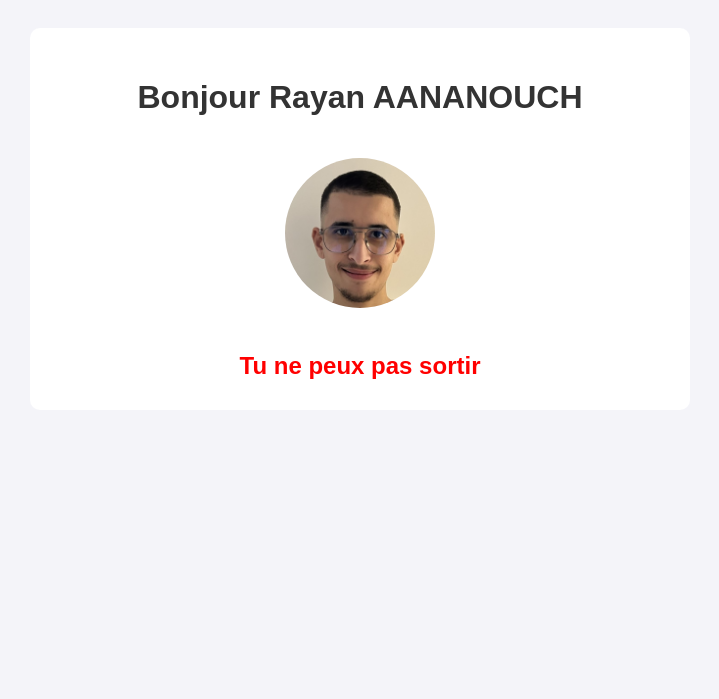
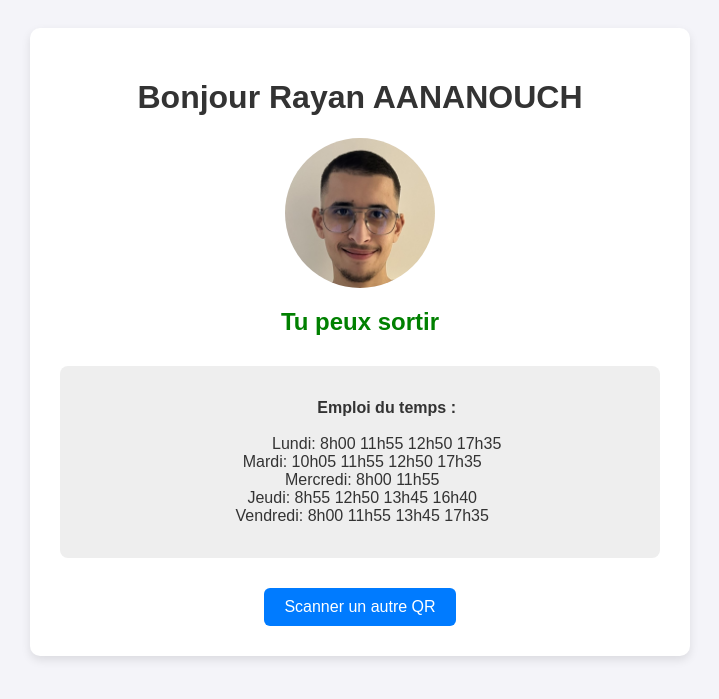
Before and after one commit to raanc81/projet, a Flask app: a page that uses templates/eleve.html in a window 1280 px wide. Shown: the top 699 px of the page, without its empty margins (280-999 px from the left). Run offline with Flask 3, Linux system fonts and the light colour scheme; data comes from the database, SQL or seed files in the repository; both versions use the stored data as it was after the commit.

Commit message:
Premier commit

```diff
--- a/app.py
+++ b/app.py
@@ -19,6 +19,7 @@ BASE_URL = "https://projet-flrh.onrender.com"
 ADMIN_USERNAME = "admin"
 ADMIN_PASSWORD = "admin123"
 
+
 def update_db():
     conn = sqlite3.connect(DB_FILE)
     cursor = conn.cursor()
@@ -36,11 +37,14 @@ def update_db():
     conn.commit()
     conn.close()
 
+
 update_db()
+
 
 @app.route('/')
 def index():
     return redirect(url_for('login'))
+
 
 @app.route('/login', methods=['GET', 'POST'])
 def login():
@@ -54,10 +58,12 @@ def login():
             flash("Identifiant ou mot de passe incorrect", "danger")
     return render_template('login.html')
 
+
 @app.route('/logout')
 def logout():
     session.pop('admin', None)
     return redirect(url_for('login'))
+
 
 @app.route('/admin')
 def admin():
@@ -69,6 +75,7 @@ def admin():
     eleves = cursor.fetchall()
     conn.close()
     return render_template('admin.html', eleves=eleves)
+
 
 @app.route('/add_eleve', methods=['POST'])
 def add_eleve():
@@ -91,6 +98,7 @@ def add_eleve():
     conn.close()
     return redirect(url_for('admin'))
 
+
 @app.route('/delete_eleve/<nom_eleve>', methods=['POST'])
 def delete_eleve(nom_eleve):
     if not session.get('admin'):
@@ -101,6 +109,7 @@ def delete_eleve(nom_eleve):
     conn.commit()
     conn.close()
     return redirect(url_for('admin'))
+
 
 @app.route('/edit_eleve/<nom_eleve>', methods=['GET', 'POST'])
 def edit_eleve(nom_eleve):
@@ -117,8 +126,10 @@ def edit_eleve(nom_eleve):
     cursor.execute("SELECT emploi_du_temps FROM eleves WHERE nom_eleve = ?", (nom_eleve,))
     emploi_du_temps = cursor.fetchone()[0]
     conn.close()
-    emploi_du_temps_dict = {jour.split(':')[0].strip(): jour.split(':')[1].strip() for jour in emploi_du_temps.split(',')}
+    emploi_du_temps_dict = {jour.split(':')[0].strip(): jour.split(':')[1].strip() for jour in
+                            emploi_du_temps.split(',')}
     return render_template('edit_eleve.html', nom_eleve=nom_eleve, emploi_du_temps=emploi_du_temps_dict)
+
 
 @app.route('/generate_qr', methods=['GET', 'POST'])
 def generate_qr():
@@ -149,6 +160,7 @@ def generate_qr():
     conn.close()
     return render_template('generate_qr.html', eleves=eleves)
 
+
 @app.route('/eleve/<nom_eleve>/<emploi_du_temps>')
 def afficher_eleve(nom_eleve, emploi_du_temps):
     emploi_du_temps = unquote(emploi_du_temps)
@@ -163,22 +175,40 @@ def afficher_eleve(nom_eleve, emploi_du_temps):
 
     # Traitement de l'heure
     now = datetime.now()
-    jour = now.strftime('%A')
+    jour = now.strftime('%A')  # Ex: 'Monday'
+    jour_fr = {
+        "Monday": "Lundi",
+        "Tuesday": "Mardi",
+        "Wednesday": "Mercredi",
+        "Thursday": "Jeudi",
+        "Friday": "Vendredi",
+        "Saturday": "Samedi",
+        "Sunday": "Dimanche"
+    }
+    jour = jour_fr.get(jour, jour)
     heure = now.strftime('%H:%M')
-    emploi_du_temps_dict = {j.strip(): h.strip() for j, h in [item.split(':') for item in emploi_du_temps.split(',')]}
+
+    emploi_du_temps_dict = {j.strip(): h.strip() for j, h in
+                            [item.split(':', 1) for item in emploi_du_temps.split(',')]}
     heure_sortie = emploi_du_temps_dict.get(jour, None)
 
-    peut_sortir = False
+    peut_sortir = True
     if heure_sortie:
         try:
-            heure_actuelle = datetime.strptime(heure, '%H:%M')
-            heure_limite = datetime.strptime(heure_sortie, '%H:%M')
-            peut_sortir = heure_actuelle >= heure_limite
-        except ValueError:
-            pass
+            heure_actuelle = datetime.strptime(heure, '%H:%M').time()
+            horaires = heure_sortie.split()
+            for i in range(0, len(horaires), 2):
+                debut = datetime.strptime(horaires[i].replace('h', ':'), '%H:%M').time()
+                fin = datetime.strptime(horaires[i + 1].replace('h', ':'), '%H:%M').time()
+                if debut <= heure_actuelle <= fin:
+                    peut_sortir = False
+                    break
+        except Exception as e:
+            print("Erreur parsing horaires:", e)
 
     return render_template('eleve.html', nom=eleve[0], photo=eleve[1], emploi_du_temps=emploi_du_temps,
                            peut_sortir=peut_sortir)
 
+
 if __name__ == '__main__':
     app.run(debug=True)
--- a/templates/eleve.html
+++ b/templates/eleve.html
@@ -17,6 +17,7 @@
             border-radius: 10px;
             max-width: 600px;
             margin: auto;
+            box-shadow: 0 4px 10px rgba(0, 0, 0, 0.1);
         }
         .photo {
             width: 150px;
@@ -24,6 +25,7 @@
             border-radius: 50%;
             object-fit: cover;
             margin: 20px auto;
+            display: block;
         }
         .message {
             font-size: 24px;
@@ -31,13 +33,34 @@
             margin-top: 20px;
             color: {% if peut_sortir %}green{% else %}red{% endif %};
         }
+        .emploi {
+            margin-top: 30px;
+            font-size: 16px;
+            background-color: #eee;
+            padding: 15px;
+            border-radius: 8px;
+            white-space: pre-wrap;
+        }
+        .btn-retour {
+            display: inline-block;
+            margin-top: 30px;
+            padding: 10px 20px;
+            background-color: #007BFF;
+            color: white;
+            text-decoration: none;
+            border-radius: 6px;
+            transition: background-color 0.3s ease;
+        }
+        .btn-retour:hover {
+            background-color: #0056b3;
+        }
     </style>
 </head>
 <body>
     <div class="container">
         <h1>Bonjour {{ nom }}</h1>
         {% if photo %}
-            <img src="{{ photo }}" class="photo">
+            <img src="{{ photo }}" class="photo" alt="Photo de {{ nom }}">
         {% endif %}
         <div class="message">
             {% if peut_sortir %}
@@ -46,6 +69,15 @@
                 Tu ne peux pas sortir
             {% endif %}
         </div>
+
+        {% if emploi_du_temps %}
+        <div class="emploi">
+            <strong>Emploi du temps :</strong><br>
+            {{ emploi_du_temps.replace(',', '\n') }}
+        </div>
+        {% endif %}
+
+        <a href="/" class="btn-retour">Scanner un autre QR</a>
     </div>
 </body>
 </html>
```
Also changed, not shown: sorties.db, static/photos/ines.jpg (added).
